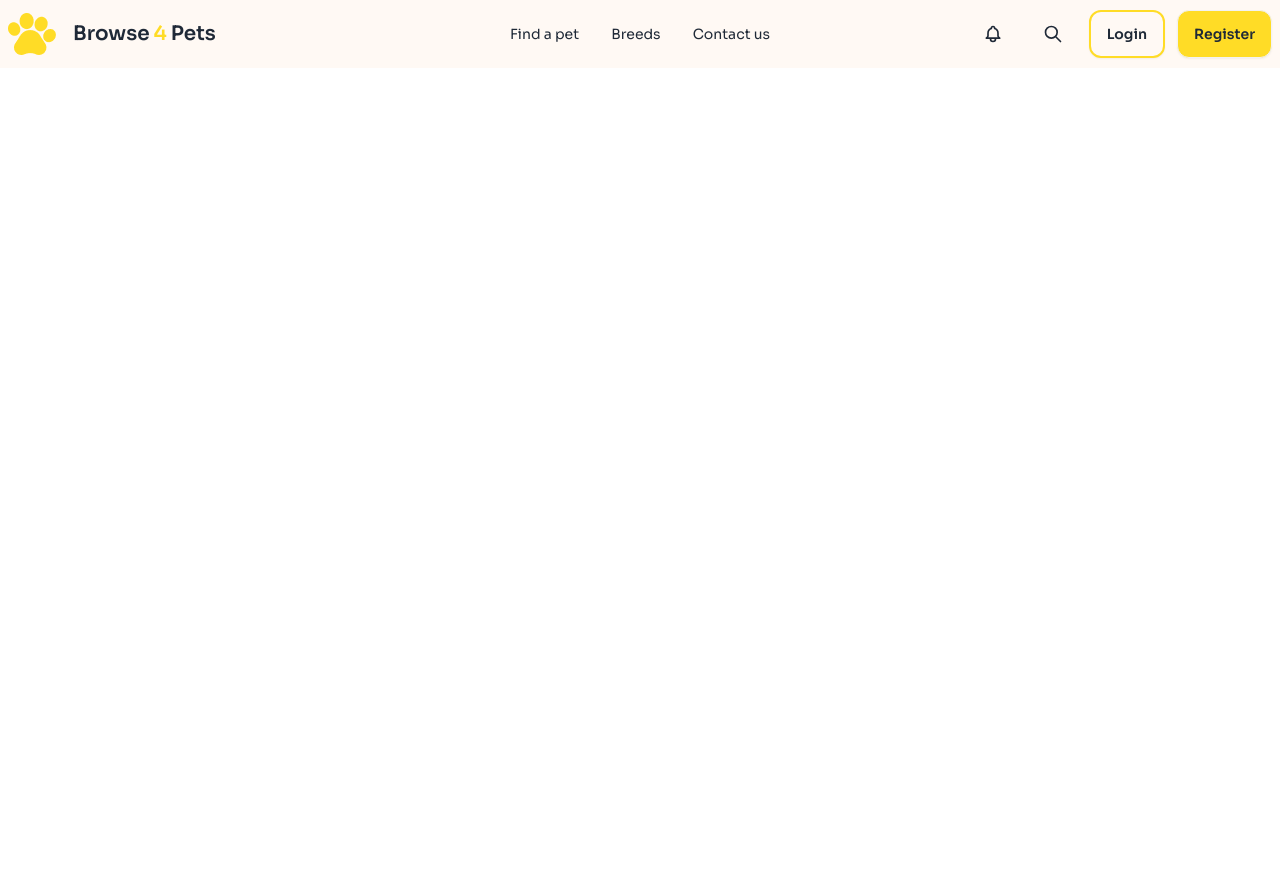
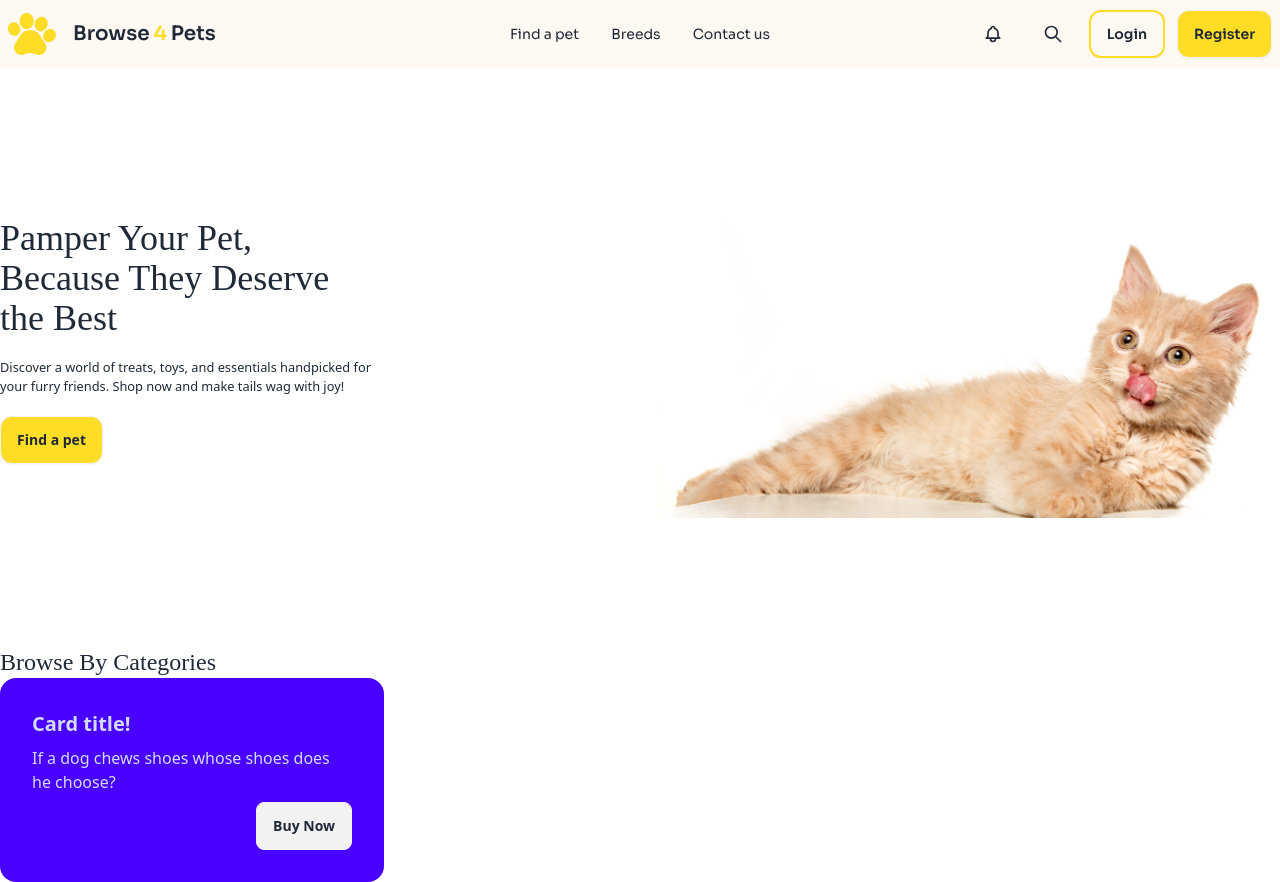
Before and after one commit to RafexStrike/Assignment-3, a plain HTML site: page index.html in a window 1280 px wide. Before the commit the page ends 800 px from the top, so only its background shows below. Drawn offline with nearby package versions, Linux system fonts and the light colour scheme; a web font is replaced by a local one.

Commit message:
gonna make some changes in the flexing, might come back to this version

```diff
--- a/index.html
+++ b/index.html
@@ -18,6 +18,7 @@
     .adlam {
       font-family: "ADLaM Display", serif;
     }
+
     .sora {
       font-family: "Sora", serif;
     }
@@ -28,7 +29,7 @@
   <!-- header section starts -->
   <header>
     <!-- header - navbar  section starts-->
-    <section class="bg-[#FFF9F4] sora">
+    <section class="bg-[#FFF9F4] sora mb-24">
       <div class="navbar  container mx-auto">
         <!-- navbar start -->
         <div class="navbar-start">
@@ -81,7 +82,44 @@
       </div>
     </section>
     <hr class="container mx-auto border-black md:hidden lg:hidden">
+
+    <!-- header - hero section starts -->
+    <!-- changed***************** -->
+    <section class="mb-32 container mx-auto flex flex-col md:flex-row items-center gap-8">
+      <!-- hero section texts container-->
+        <!-- changed***************** -->
+      <div class="flex flex-col gap-5 flex-1">
+        <h1 class="text-4xl adlam ">Pamper Your Pet, <br>Because They Deserve <br> the Best</h1>
+        <small>Discover a world of treats, toys, and essentials handpicked for <br> your furry friends. Shop now and
+          make tails wag with joy!</small>
+        <a class="btn w-fit rounded-xl bg-[#FFDC26]">Find a pet</a>
+      </div>
+      <!-- hero section image container-->
+        <!-- changed***************** -->
+      <div class="flex-1">
+        <img class="w-full" src="assets/cat-big.png" alt="">
+      </div>
+
+    </section>
   </header>
+
+  <body>
+    <!-- browse by categories section -->
+    <section class="container mx-auto">
+      <h3 class=" text-2xl adlam">Browse By Categories</h3>
+      <!-- first card -->
+      <div class="card bg-primary text-primary-content w-96">
+        <div class="card-body">
+          <h2 class="card-title">Card title!</h2>
+          <p>If a dog chews shoes whose shoes does he choose?</p>
+          <div class="card-actions justify-end">
+            <button class="btn">Buy Now</button>
+          </div>
+        </div>
+      </div>
+
+    </section>
+  </body>
 </body>
 
 </html>
```
